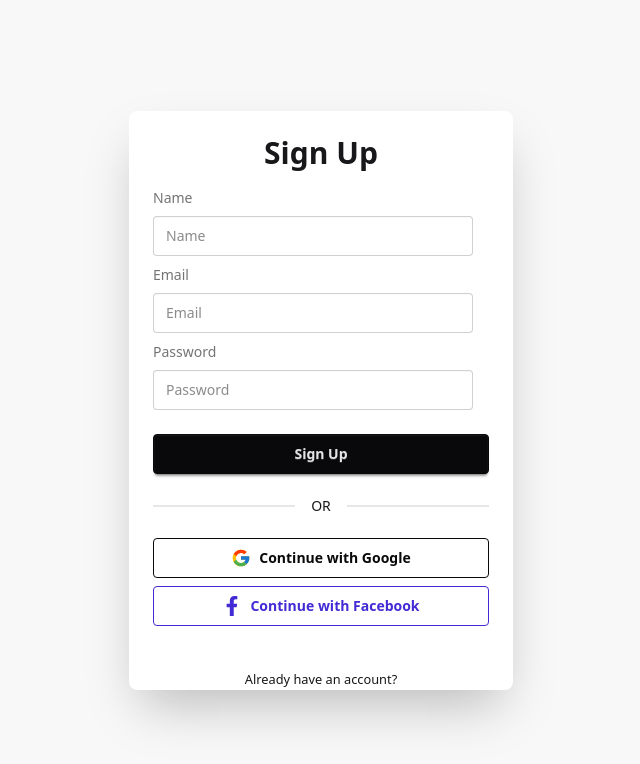
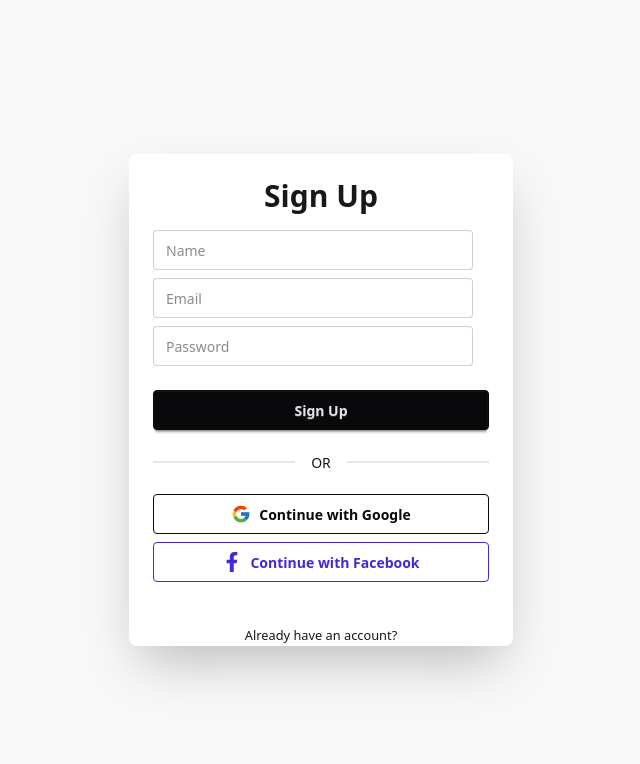
Before and after one commit to MH-liton-360/matrimony, a React (Vite) app: page /signup in a window 1280 px wide. Shown: the top 764 px of the page, without its empty margins (319-959 px from the left). Built offline with nearby package versions, Linux system fonts and the light colour scheme; no server answers.

Commit message:
label out from signup

```diff
--- a/src/pages/Authentication/SignUp.jsx
+++ b/src/pages/Authentication/SignUp.jsx
@@ -34,17 +34,14 @@ const SignUp = () => {
                     <h1 className="text-3xl font-bold text-center mb-2">Sign Up</h1>
 
                     {/* Name */}
-                    <label className="label">Name</label>
                     <input type="text" {...register("name", { required: true })} className="input input-bordered" placeholder="Name" />
                     {errors.name && <span className="text-red-600">Name is required</span>}
 
                     {/* Email */}
-                    <label className="label">Email</label>
                     <input type="email" {...register("email", { required: true })} className="input input-bordered" placeholder="Email" />
                     {errors.email && <span className="text-red-600">Email is required</span>}
 
                     {/* Password */}
-                    <label className="label">Password</label>
                     <input type="password" {...register("password", { required: true, minLength: 6, maxLength: 20 })} className="input input-bordered" placeholder="Password" />
                     {errors.password?.type === "required" && <p className="text-red-600">Password is required</p>}
                     {errors.password?.type === "minLength" && <p className="text-red-600">Password must be at least 6 characters</p>}
@@ -54,7 +51,7 @@ const SignUp = () => {
 
                     <div className="divider">OR</div>
 
-                    {/* Social Buttons (UI בלבד, firebase implement করতে হবে) */}
+                    {/* Social button implement from firebase  */}
                     <div className="flex flex-col gap-2">
                         <button type="button" className="btn btn-outline btn-neutral flex items-center justify-center gap-2">
                             <FcGoogle size={20} /> Continue with Google
```
